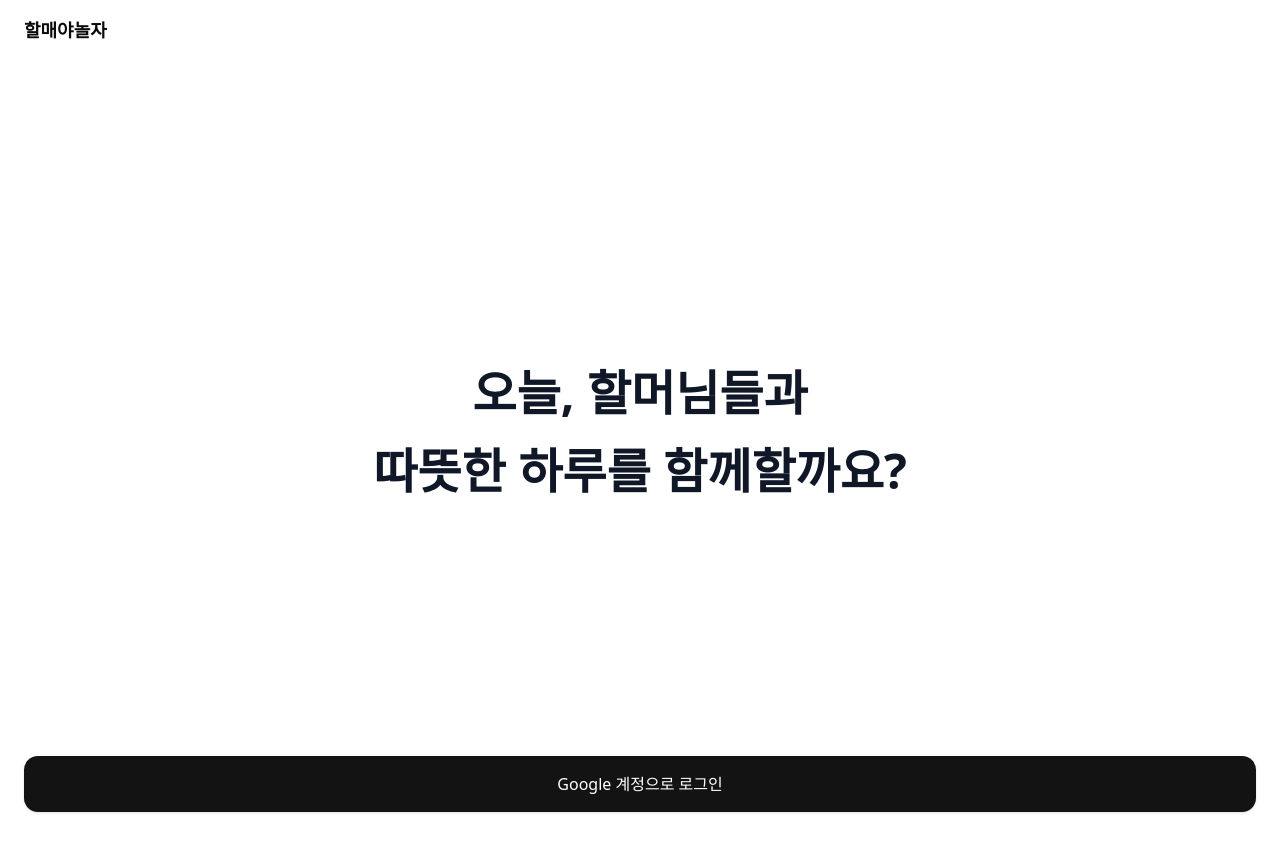
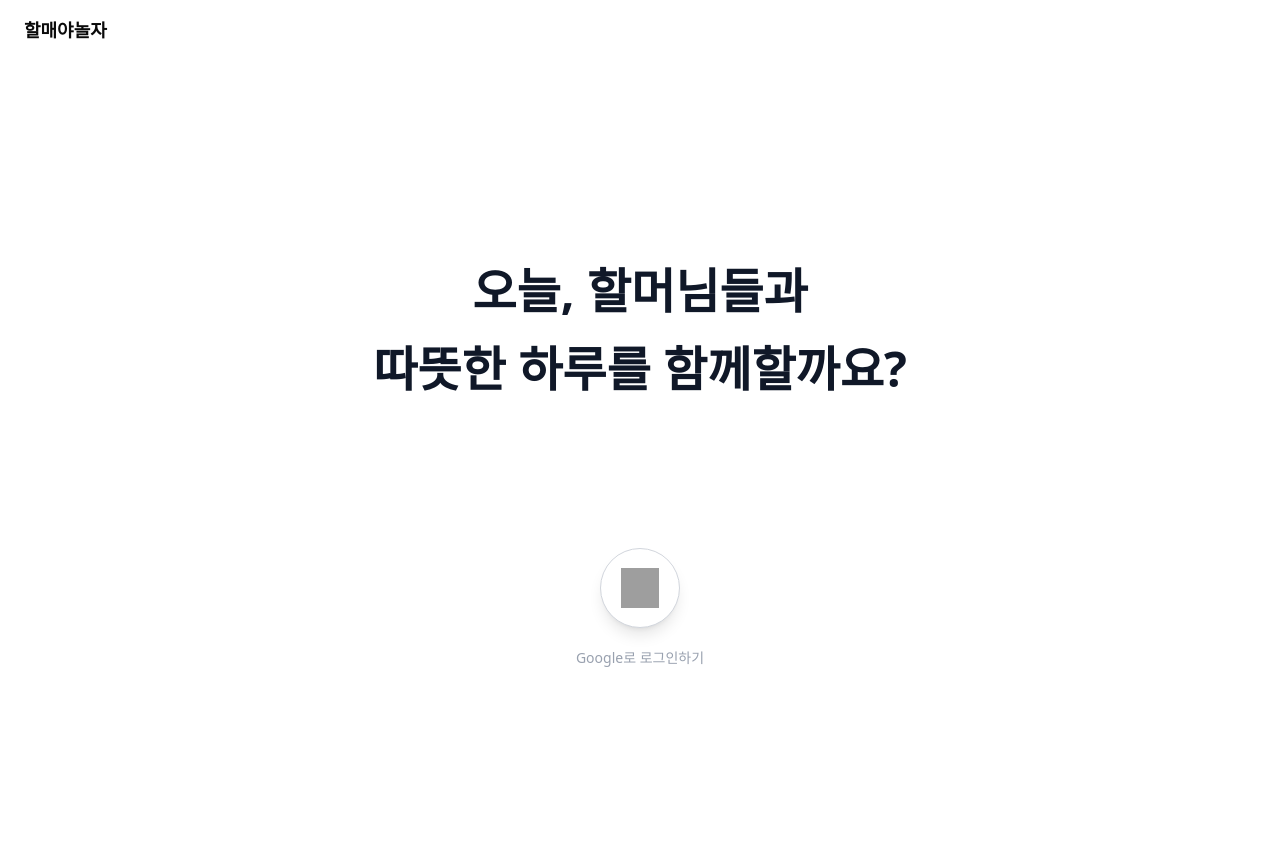
Before and after one commit to Butter-Salt-Flour/Butter-Salt-Flour-FE, a Next.js app: page /login in a window 1280 px wide. Shown: the top 852 px of the page. Built offline with nearby package versions, Linux system fonts and the light colour scheme; grey boxes are pictures that could not be loaded.

Commit message:
<Feat> LoginPage Design 성공

```diff
--- a/src/app/login/page.tsx
+++ b/src/app/login/page.tsx
@@ -46,32 +46,55 @@ export default function LoginPage() {
   };
 
   return (
-    <div className="flex flex-col justify-between items-center h-screen bg-white px-6 py-12">
+    <div className="flex flex-col items-center justify-between h-screen bg-white px-6 py-12">
       <div className="flex-1 flex items-center justify-center">
         {showText && (
+          <div className="flex flex-col items-center justify-center">
             <h2
               style={{
                 opacity: 0,
                 animation: 'fadeInUp 2s ease-out forwards',
               }}
-            className="text-5xl leading-relaxed font-semibold text-center text-gray-900"
+              className="text-5xl mb-20 leading-relaxed font-semibold text-center text-gray-900"
             >
               오늘, 할머님들과
               <br />
               따뜻한 하루를 함께할까요?
             </h2>
+
+            <button
+              onClick={loginWithGoogle}
+              disabled={loading}
+              className="w-20 h-20 mt-15 p-5 flex items-center justify-center rounded-full shadow-lg border border-gray-300 hover:scale-110 hover:shadow-xl transition duration-200 disabled:opacity-50 bg-white"
+              style={{
+                opacity: 0,
+                animation: 'fadeInUp 1s ease-out forwards',
+                animationDelay: '0.4s',
+              }}
+              aria-label="Google 로그인"
+            >
+              <img
+                src="https://developers.google.com/identity/images/g-logo.png"
+                alt="Google logo"
+                className="w-10 h-10" // 더 큼직하게
+              />
+            </button>
+
+            <span
+              className="text-gray-400 text-sm mt-5"
+              style={{
+                opacity: 0,
+                animation: 'fadeInUp 1s ease-out forwards',
+                animationDelay: '0.4s',
+              }}
+            >
+              Google로 로그인하기
+            </span>
+          </div>
         )}
       </div>
 
       <div className="w-full">
-        <button
-          onClick={loginWithGoogle}
-          disabled={loading}
-          className="w-full bg-black text-white text-base py-4 rounded-xl shadow hover:bg-gray-800 transition disabled:opacity-50"
-        >
-          {loading ? '로그인 중...' : 'Google 계정으로 로그인'}
-        </button>
-
         {error && (
           <p className="text-sm text-red-500 mt-4 text-center">{error}</p>
         )}
--- a/src/components/Button/Button.tsx
+++ b/src/components/Button/Button.tsx
@@ -1,16 +1,19 @@
+'use client';
+
 import React from 'react';
 
 export interface ButtonProps {
-  label: string;
+  children: React.ReactNode;
   size?: 'sm' | 'md' | 'lg';
   variant?: 'primary' | 'secondary' | 'outline';
   onClick?: () => void;
   disabled?: boolean;
   className?: string;
+  style?: React.CSSProperties;
 }
 
 export const Button: React.FC<ButtonProps> = ({
-  label,
+  children,
   size = 'md',
   variant = 'primary',
   onClick,
@@ -21,13 +24,13 @@ export const Button: React.FC<ButtonProps> = ({
     sm: 'px-3 py-1 text-sm',
     md: 'px-4 py-2 text-base',
     lg: 'px-5 py-3 text-lg',
-  }[size ?? 'md']; // fallback 안전장치
+  }[size];
 
   const variantClass = {
     primary: 'bg-blue-600 text-white hover:bg-blue-700',
     secondary: 'bg-gray-300 text-black hover:bg-gray-400',
     outline: 'border border-gray-400 text-gray-700 hover:bg-gray-100',
-  }[variant ?? 'primary']; // fallback 안전장치
+  }[variant];
 
   return (
     <button
@@ -40,7 +43,7 @@ export const Button: React.FC<ButtonProps> = ({
         ${sizeClass} ${variantClass} ${className}
       `}
     >
-      {label}
+      {children}
     </button>
   );
 };
```
Lines whose indentation alone changed are shown as unchanged.
